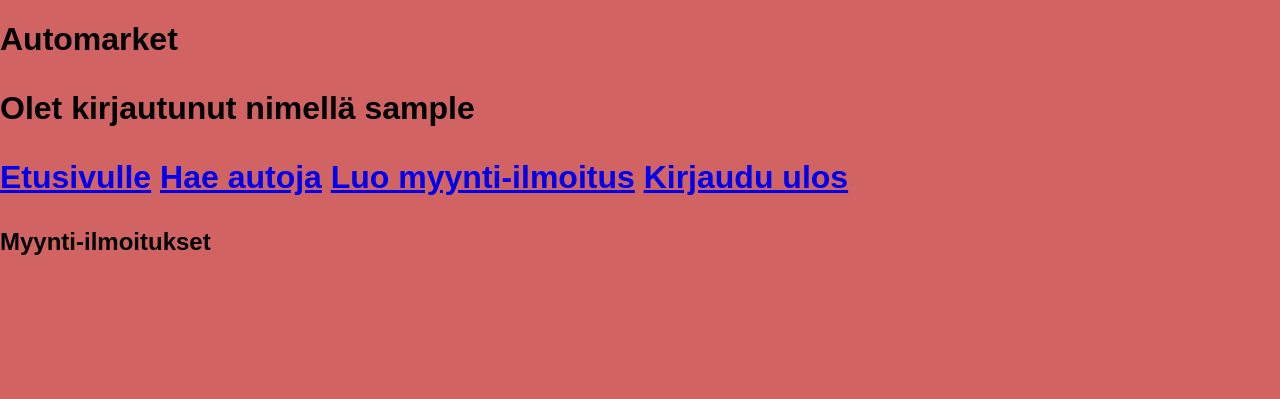
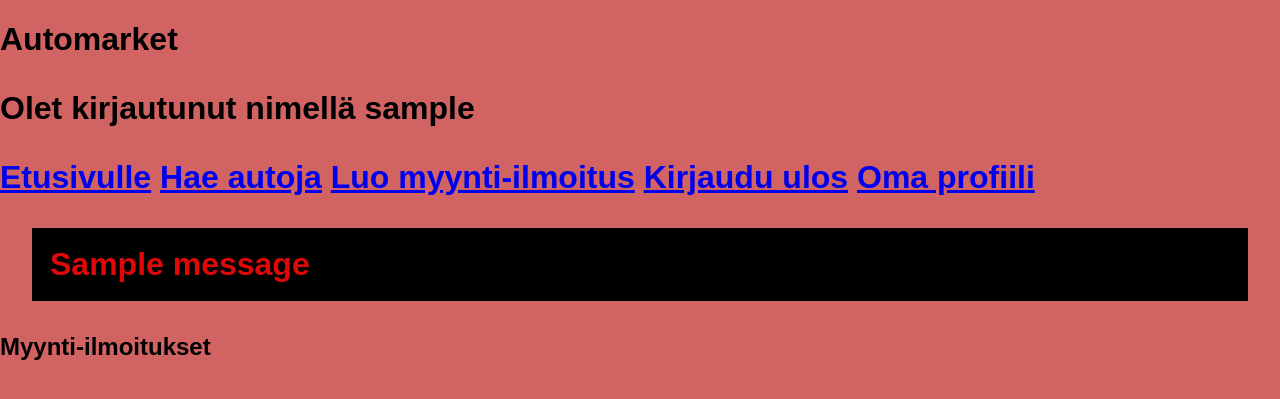
Before and after one commit to iironar/Tietokantaprojekti, a Flask app: page / in a window 1280 px wide. Shown: the top 399 px of the page. Run offline with Flask 3, Linux system fonts and the light colour scheme; the visitor is signed in with stand-in values (Sample User, id 1); data comes from the database, SQL or seed files in the repository; one stand-in notice (Sample message) is shown; data that the repository does not hold is empty.

Commit message:
implemented error messages with flash, added own profile button

```diff
--- a/app.py
+++ b/app.py
@@ -2,7 +2,6 @@ import sqlite3
 from flask import Flask
 from flask import redirect,make_response, abort, render_template, request,session,flash,url_for
 import config
-import db
 import items
 import re
 import users
@@ -22,7 +21,6 @@ def not_found():
     abort(404)
 
 def check_csrf():
-
     if "csrf_token" not in request.form:
         abort(403)
 
@@ -104,11 +102,13 @@ def add_image():
 
     file = request.files["image"]
     if not file.filename.endswith(".jpg"):
-            return "VIRHE: väärä tiedostomuoto"
+            flash("VIRHE: väärä tiedostomuoto")
+            return redirect("/images/" + str(item_id))
 
     image = file.read()
     if len(image) > 100 * 1024:
-            return "VIRHE: liian suuri kuva"
+            flash("VIRHE: liian suuri kuva")
+            return redirect("/images/" + str(item_id))
 
 
     items.add_image(item_id, image)
@@ -187,7 +187,8 @@ def create_bid():
     user_id = session["user_id"]
     minimum_bid = items.get_minimum_bid(item_id)
     if price < minimum_bid:
-        return "VIRHE: Suurempi tarjous on jo olemassa"
+        flash("VIRHE: suurempi tarjous on jo olemassa")
+        return redirect("/item/" + str(item_id))
     items.add_bid(item_id, user_id, price)
 
     return redirect("/item/" + str(item_id))
@@ -291,8 +292,8 @@ def login():
             session["csrf_token"] = secrets.token_hex(16)
             return redirect("/")
         else:
-
-            return render_template("login.html")
+            flash("VIRHE: käyttäjänimi tai salasana on virheellinen")
+            return redirect("/login")
 
 @app.route("/logout")
 def logout():
@@ -313,12 +314,14 @@ def create():
     password1 = request.form["password1"]
     password2 = request.form["password2"]
     if password1 != password2:
-        return "VIRHE: salasanat eivät täsmää"
+        flash("VIRHE: salasanat eivät täsmää")
+        return redirect("/register")
 
     try:
         users.create_user(username, password1)
     except sqlite3.IntegrityError:
-        return "Virhe: Tunnus on jo olemassa"
+        flash("VIRHE: tunnus on jo olemassa")
+        return redirect("/register")
 
 
-    return "Tunnus luotu"
+    return redirect("/")
--- a/static/main.css
+++ b/static/main.css
@@ -11,3 +11,11 @@ background-color: rgb(209, 99, 99);
   padding: 0.5em;
   margin: 0.5em 0;
 }
+
+.error {
+  border: 2px solid black;
+  margin: 1em;
+  padding: 0.5em;
+  background-color: rgb(0, 0, 0);
+  color: rgb(223, 8, 8);
+}
--- a/templates/layout.html
+++ b/templates/layout.html
@@ -21,12 +21,19 @@
   {% if session.user_id %}
     <a href="/new_item">Luo myynti-ilmoitus</a>
     <a href="/logout">Kirjaudu ulos</a>
+    <a href="/user/{{ session.user_id }}">Oma profiili</a>
   {% else %}
     <a href="/login">Kirjaudu sisään</a>
     <a href="/register">Rekisteröidy käyttäjäksi</a>
   {% endif %}
   </p>
 
+  {% for message in get_flashed_messages() %}
+  <div class="error">
+    {{ message }}
+  </div>
+  {% endfor %}
+
   {% block content %}{% endblock %}
 
 </body>
```
